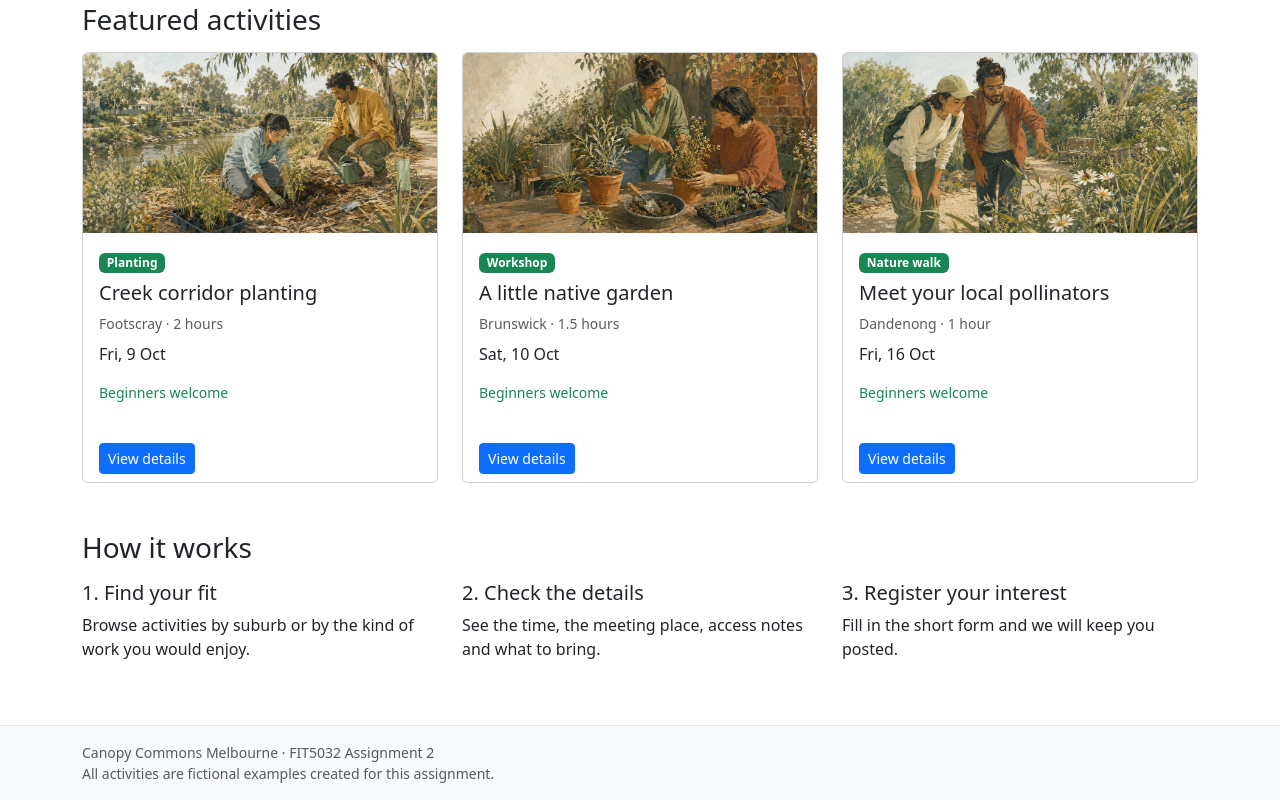
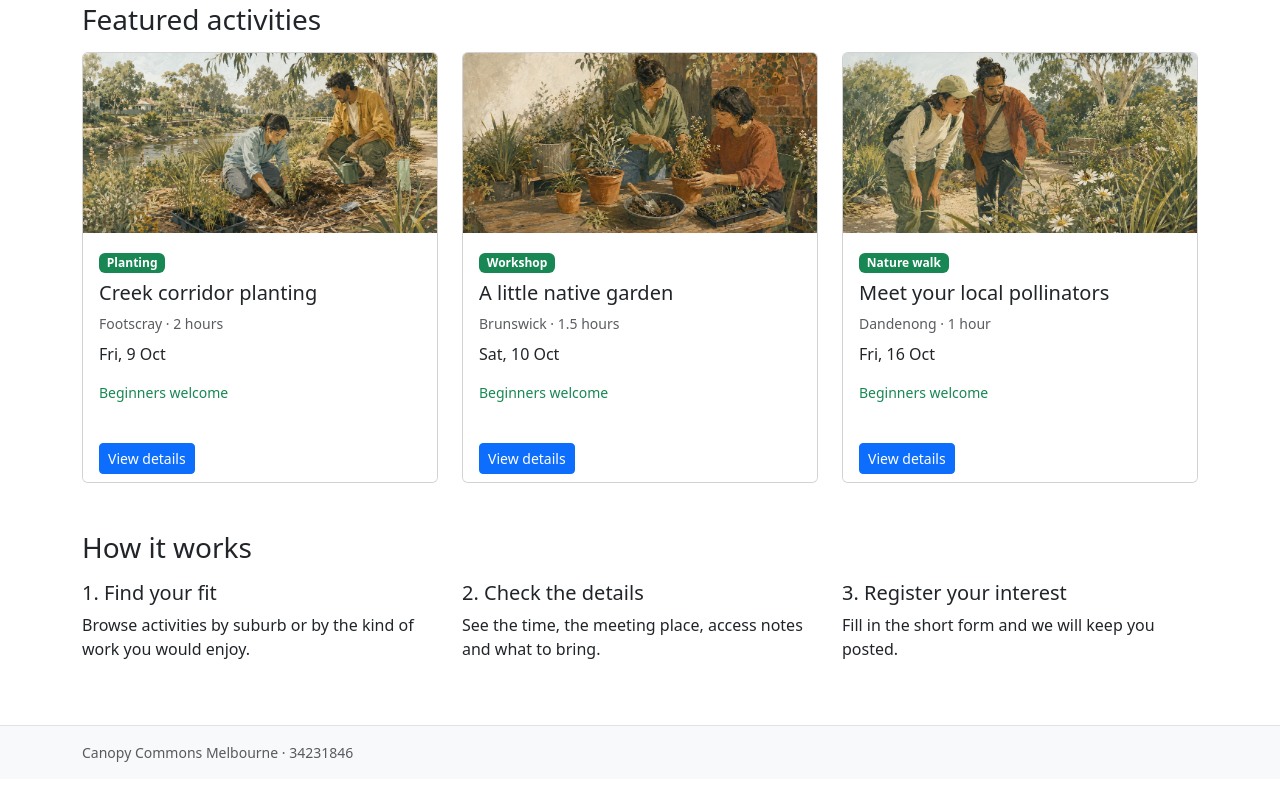
Before and after one commit to pseudo-overlord/canopy-commons-5032, a Vue app in the folder a2/: page / in a window 1280 px wide. Shown: the part 673-1473 px from the top of the page. After the commit the page ends 1452 px from the top, so only its background shows below. Built offline with nearby package versions, Linux system fonts and the light colour scheme.

Commit message:
chore(a2): show student id in the footer

```diff
--- a/a2/src/App.vue
+++ b/a2/src/App.vue
@@ -22,10 +22,7 @@
 
   <footer class="bg-light border-top py-3 mt-5">
     <div class="container text-muted small">
-      <p class="mb-0">Canopy Commons Melbourne &middot; FIT5032 Assignment 2</p>
-      <p class="mb-0">
-        All activities are fictional examples created for this assignment.
-      </p>
+      <p class="mb-0">Canopy Commons Melbourne &middot; 34231846</p>
     </div>
   </footer>
 </template>
```
